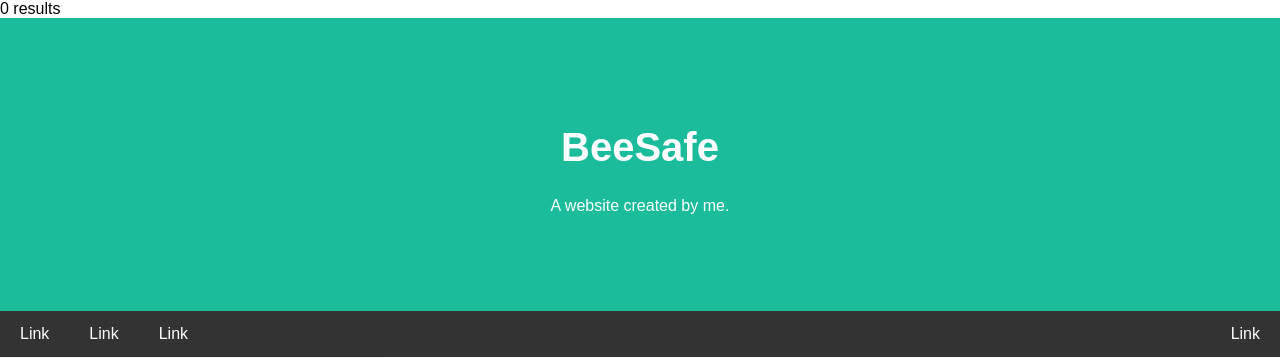
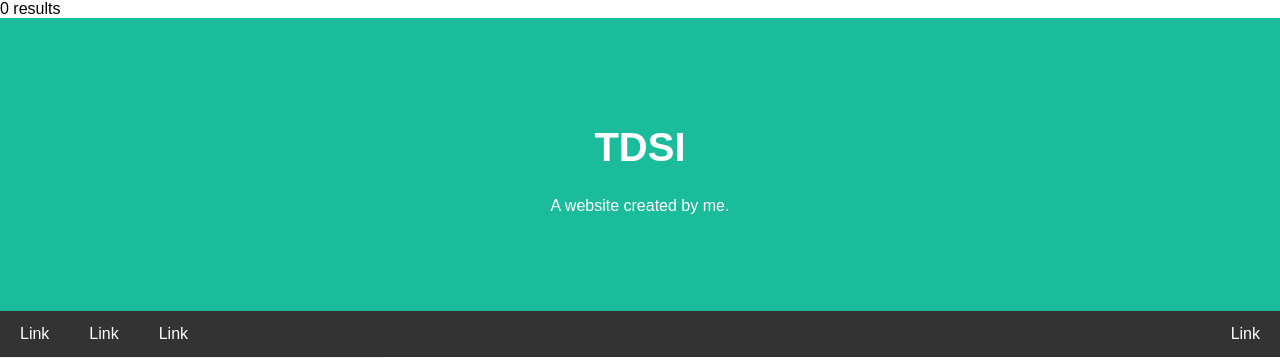
Before and after one commit to moustaphisene/stack-lamp-n-tiers, a PHP site: page / in a window 1280 px wide. Shown: the top 358 px of the page. Run offline with PHP 8.4, Linux system fonts and the light colour scheme; data that the repository does not hold is empty.

Commit message:
Initialg

```diff
--- a/index.php
+++ b/index.php
@@ -1,7 +1,7 @@
 <!DOCTYPE html>
     <html lang="en">
         <head>
-            <title>BeeSafe</title>
+            <title>TDSI</title>
             <meta charset="UTF-8">
             <meta name="viewport" content="width=device-width, initial-scale=1">
             <link rel="stylesheet" href="main.css">
@@ -35,7 +35,7 @@
     ?>
 
     <div class="header">
-        <h1>BeeSafe</h1>
+        <h1>TDSI</h1>
         <p>A website created by me.</p>
         <p><?php echo $content ?></p>
     </div>
```
